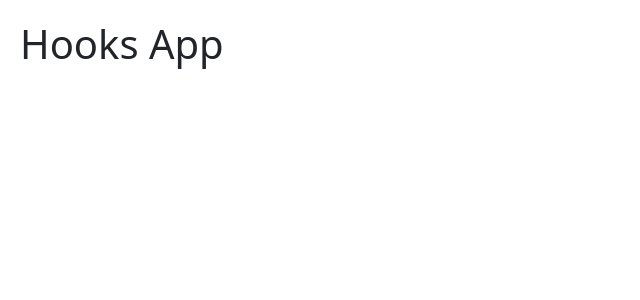
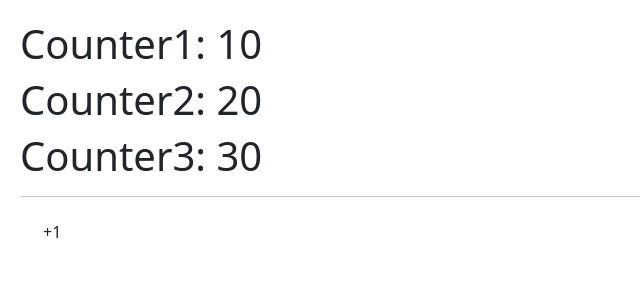
Before and after one commit to alexelizaga/05-react-hooks-vite, a React (Vite) app: page / in a window 1280 px wide. Shown: the top 300 px of the page, without its empty margins (0-640 px from the left). Built offline with nearby package versions, Linux system fonts and the light colour scheme.

Commit message:
115. useState

```diff
--- /dev/null
+++ b/src/01-useState/CounterApp.tsx
@@ -0,0 +1,36 @@
+import { useState } from 'react';
+
+interface CounterState {
+    counter1: number;
+    counter2: number;
+    counter3: number;
+}
+
+export const CounterApp = (): JSX.Element => {
+
+    const [ state, setState] = useState<CounterState>({
+        counter1: 10,
+        counter2: 20,
+        counter3: 30,
+    });
+
+    const { counter1, counter2, counter3 } = state;
+
+    return (
+        <>
+            <h1>Counter1: { counter1 }</h1>
+            <h1>Counter2: { counter2 }</h1>
+            <h1>Counter3: { counter3 }</h1>
+
+            <hr />
+
+            <button
+                className="btn"
+                onClick={ () => setState({
+                    ...state,
+                    counter1: counter1 + 1,
+                }) }
+            >+1</button>
+        </>
+    )
+}
--- a/src/main.tsx
+++ b/src/main.tsx
@@ -1,13 +1,15 @@
 import React from 'react'
 import ReactDOM from 'react-dom/client'
 
-import { HooksApp } from './HooksApp';
+// import { HooksApp } from './HooksApp';
+import { CounterApp } from './01-useState/CounterApp';
 
 import './index.css'
 
 
 ReactDOM.createRoot(document.getElementById('root') as HTMLElement).render(
   <React.StrictMode>
-    <HooksApp />
+    {/* <HooksApp /> */}
+    <CounterApp />
   </React.StrictMode>
 )
```
Also changed, not shown: 1 other file (tests, documents, lock files or other folders).
